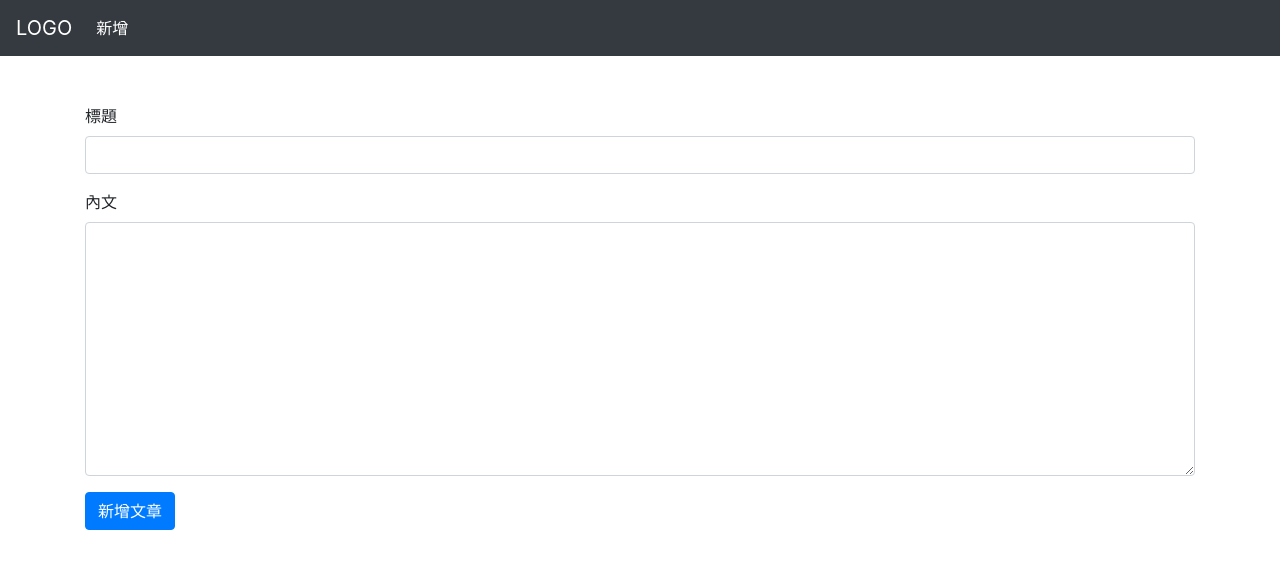
After one commit to a19860101/PHP-24-20200707, a PHP site: page /create.php in a window 1280 px wide. The commit adds this page. Shown: the top 577 px of the page. Run offline with PHP 8.4, Linux system fonts and the light colour scheme.

Commit message:
20200804

```diff
--- /dev/null
+++ b/blog/create.php
@@ -0,0 +1,20 @@
+<?php include("template/header.php");?>
+<?php include("template/nav.php");?>
+<div class="container py-5">
+    <div class="row">
+        <div class="col-12">
+            <form action="store.php" method="post">
+                <div class="form-group">
+                    <label for="title">標題</label>
+                    <input type="text" id="title" name="title" class="form-control">
+                </div>
+                <div class="form-group">
+                    <label for="content">內文</label>
+                    <textarea name="content" id="content" rows="10" class="form-control"></textarea>
+                </div>
+                <input type="submit" value="新增文章" class="btn btn-primary">
+            </form>
+        </div>
+    </div>
+</div>
+<?php include("template/footer.php");?>
```
Also changed, not shown: blog/function/post.php (+9 -2 lines), blog/store.php (added, +9 -0 lines).
